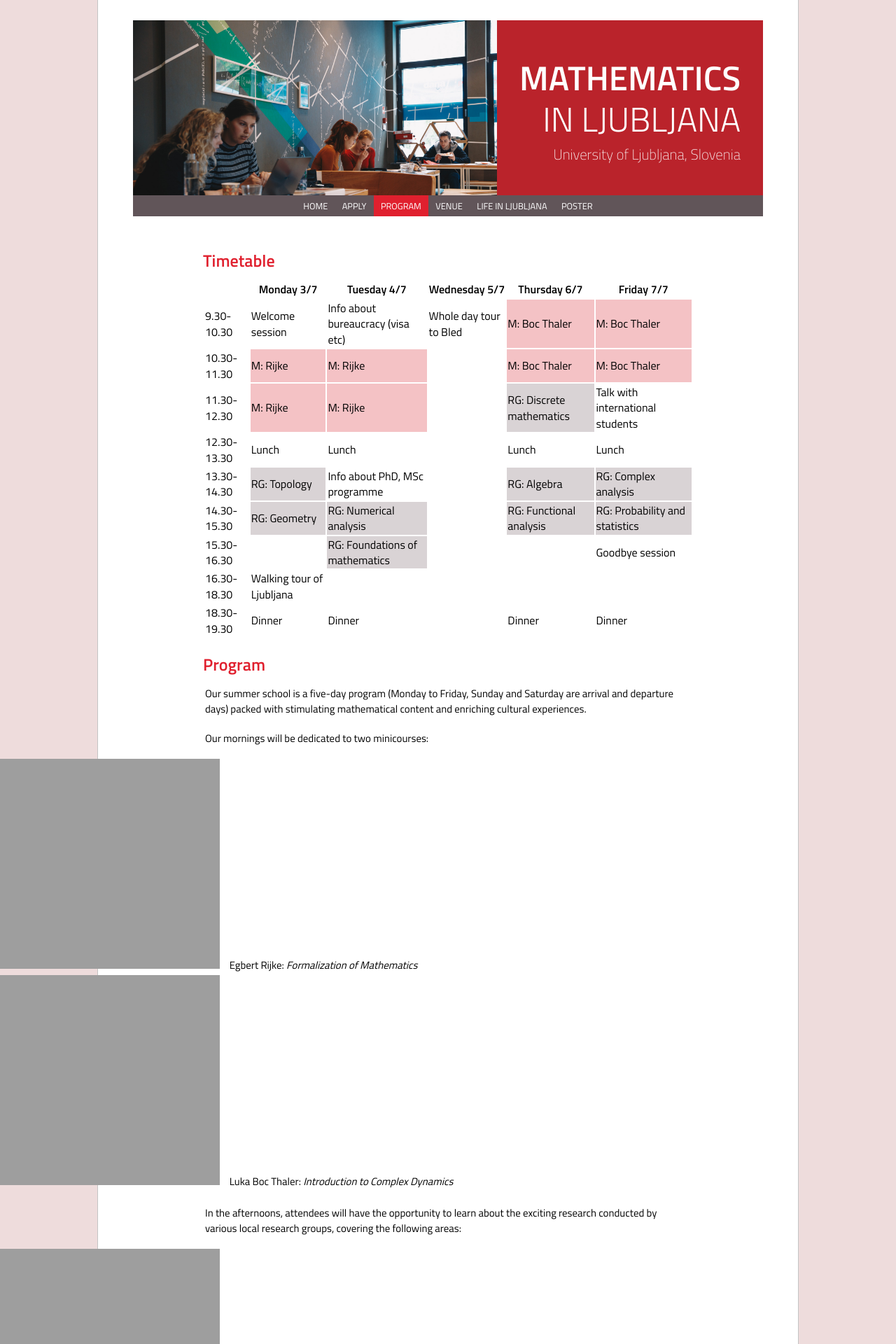
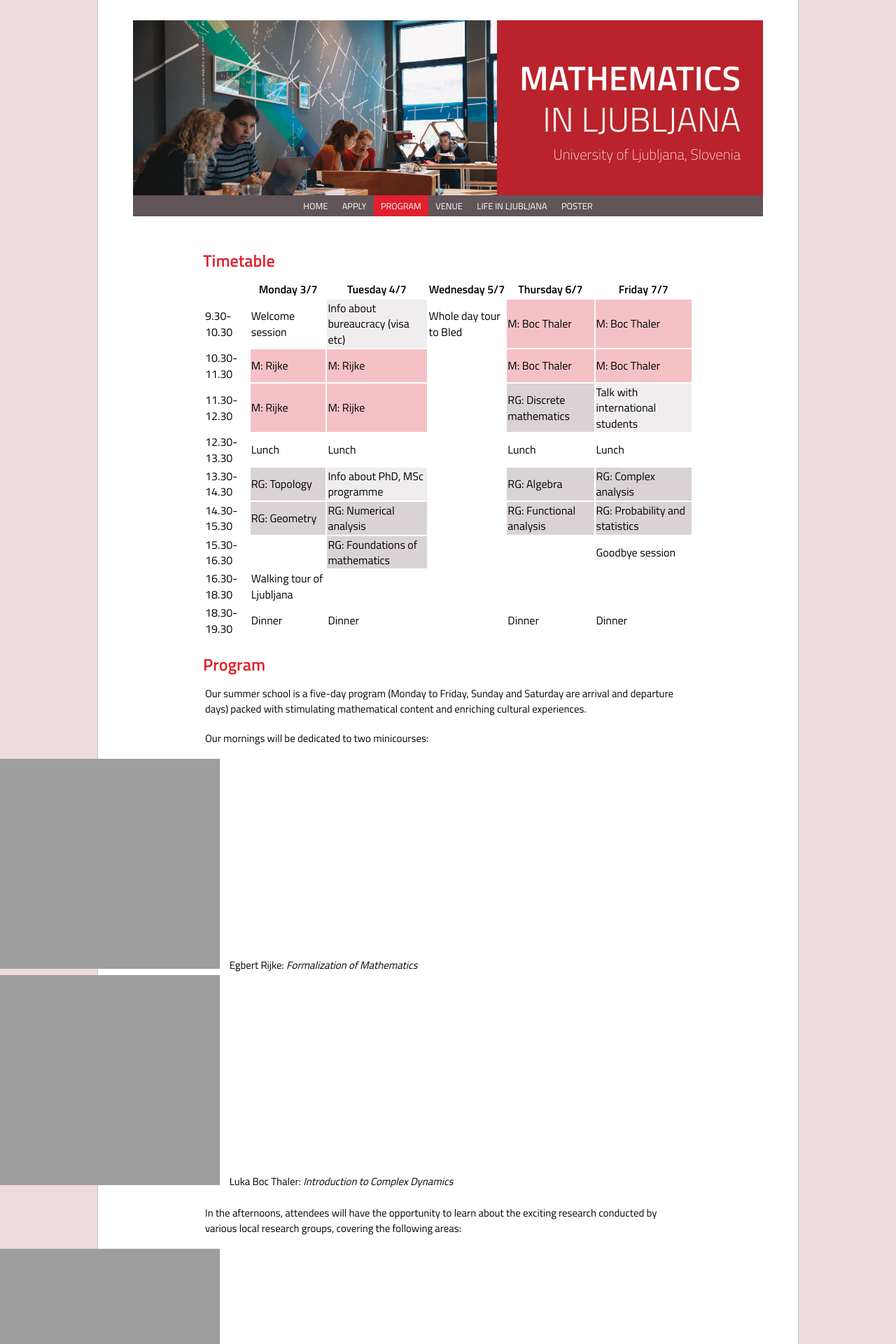
Before and after one commit to ul-fmf/mathematics-in-ljubljana, a Jekyll site: the page built from program.md, in a window 1280 px wide. Shown: the top 1920 px of the page at 70% size. Built offline with Jekyll 4.4.1, drawn with Linux system fonts in a browser that asks for light colours; nearby versions of some CDN libraries; a style sheet for code colours, icons or effects is not loaded.

Commit message:
Update style.css

```diff
--- a/assets/css/style.css
+++ b/assets/css/style.css
@@ -188,6 +188,10 @@ html {
 
   .timetable .researchgroup {
     background-color: rgb(217, 211, 213);
+  }
+
+  .timetable .info {
+    background-color: rgb(240, 237, 238);
   }
 
   /* ZACETEK FOOTERJA */
```
